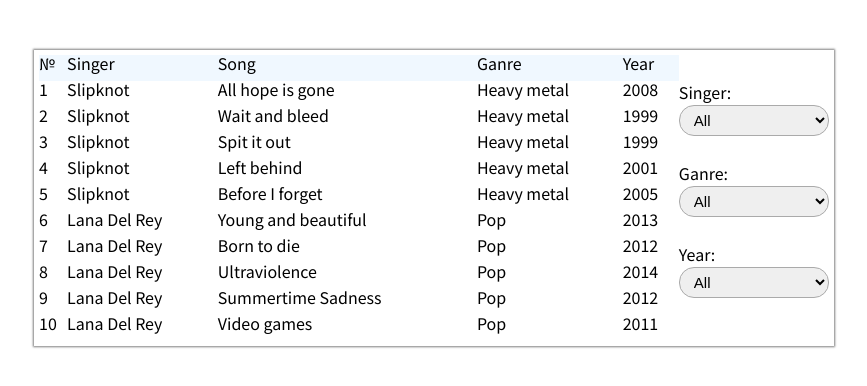
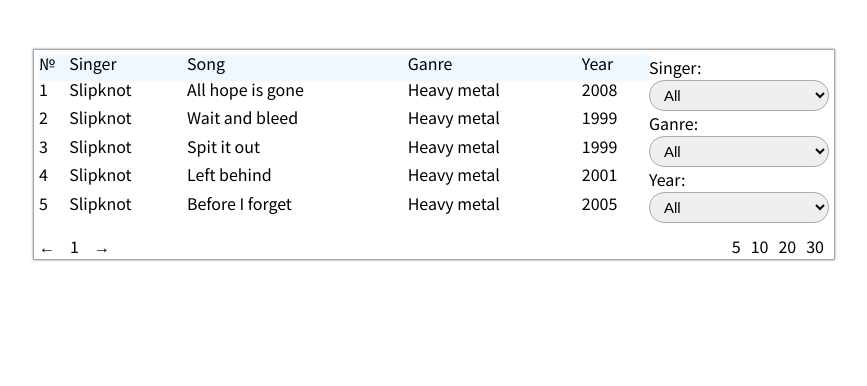
Before and after one commit to KarinaSakuta/Music, a React app: page / in a window 1280 px wide. Shown: the whole page, without its empty margins (206-1073 px from the left). Built offline with nearby package versions, Linux system fonts and the light colour scheme.

Commit message:
add: pagination

```diff
--- a/src/components/Wrapper.js
+++ b/src/components/Wrapper.js
@@ -1,5 +1,7 @@
 import React, {Component} from 'react';
 import data from '../music.json';
+
+const PAGINATION_SIZES = [5, 10, 20, 30];
 
 export default class Wrapper extends Component {
   constructor() {
@@ -9,37 +11,178 @@
       filterBySinger: 'All',
       filterByGanre: 'All',
       filterByYear: 'All',
-      list: data
+      sortingParameter: 'None',
+      list: data,
+      currentPage: 1,
+      pageSize: 5,
     };
 
-    this.renderMusic = this.renderMusic.bind(this);
-    this.renderSingerOptions = this.renderSingerOptions.bind(this);
-    this.renderGanreOptions = this.renderGanreOptions.bind(this);
-    this.renderYearOptions = this.renderYearOptions.bind(this);
     this.onFilterChangeBySinger = this.onFilterChangeBySinger.bind(this);
     this.onFilterChangeByGanre = this.onFilterChangeByGanre.bind(this);
     this.onFilterChangeByYear = this.onFilterChangeByYear.bind(this);
-    this.unique = this.unique.bind(this);
-    this.filterMusic = this.filterMusic.bind(this);
+    this.onNextClick = this.onNextClick.bind(this);
+    this.onPrevClick = this.onPrevClick.bind(this);
+    this.onChangePageSize = this.onChangePageSize.bind(this);
+  }
+
+  getFilteredMusicList(musicList) {
+    if (this.state.filterBySinger !== 'All') {
+      musicList = musicList.filter(element => element.singer === this.state.filterBySinger);
+    }
+
+    if (this.state.filterByGanre !== 'All') {
+      musicList = musicList.filter(element => element.ganre === this.state.filterByGanre);
+    }
+
+    if (this.state.filterByYear !== 'All') {
+      musicList = musicList.filter(element => element.year === this.state.filterByYear);
+    }
+
+    return musicList;
+  }
+
+  getSortedMusicList(musicList) {
+    if (this.state.sortingParameter === 'None') {
+      return musicList;
+    }
+
+    return [...musicList].sort((element1, element2) => {
+      if (element1[this.state.sortingParameter] > element2[this.state.sortingParameter]) {
+        return 1;
+      }
+
+      if (element1[this.state.sortingParameter] < element2[this.state.sortingParameter]) {
+        return -1;
+      }
+
+      return 0;
+    });
+  }
+
+  getPaginatedMusicList(musicList) {
+    let startIndex = (this.state.currentPage - 1) * this.state.pageSize;
+    let endIndex = startIndex + this.state.pageSize;
+
+    return musicList.slice(startIndex, endIndex);
+  }
+
+  getFormattedMusicList(musicList) {
+    const filteredList = this.getFilteredMusicList(musicList);
+    const sortedMusicList = this.getSortedMusicList(filteredList);
+    const paginatedMusicList = this.getPaginatedMusicList(sortedMusicList);
+
+    return paginatedMusicList;
+  }
+
+  getMaxPage() {
+    return this.state.list.music.length / this.state.pageSize;
+  }
+
+  unique(arr) {
+    let result = [];
+
+    for (let str of arr) {
+      if (!result.includes(str)) {
+        result.push(str);
+      }
+    }
+
+    return result;
+  }
+
+  onFilterChangeBySinger(event) {
+    this.setState({ filterBySinger: event.target.value });
+  }
+
+  onFilterChangeByGanre(event) {
+    this.setState({ filterByGanre: event.target.value });
+  }
+
+  onFilterChangeByYear(event) {
+    this.setState({ filterByYear: event.target.value });
+  }
+
+  onSortingChange(sortingParameter) {
+    this.setState({ sortingParameter });
+  }
+
+  onPrevClick() {
+    if (this.state.currentPage - 1 === 0) {
+      return;
+    }
+
+    this.setState({
+      currentPage: this.state.currentPage - 1,
+    });
+  }
+
+  onNextClick() {
+    if (this.state.currentPage + 1 > this.getMaxPage()) {
+      return;
+    }
+
+    this.setState({
+      currentPage: this.state.currentPage + 1,
+    });
+  }
+
+  onChangePageSize(pageSize) {
+    this.setState({ pageSize });
+  }
+
+  renderSingerOptions() {
+    let singerArray = data.music.map((singerElement) => {
+      return singerElement.singer;
+    });
+
+    singerArray = this.unique(singerArray);
+
+    return singerArray.map((singerElement, index) => {
+      return (
+        <option key={index} className="wrapper__filter-option" value={singerElement}>{singerElement}</option>
+      );
+    });
+  }
+
+  renderGanreOptions() {
+    let ganreArray = data.music.map((ganreElement) => {
+      return ganreElement.ganre;
+    });
+
+    ganreArray = this.unique(ganreArray);
+
+    return ganreArray.map((ganreElement, index) => {
+      return (
+        <option key={index} className="wrapper__filter-option" value={ganreElement}>{ganreElement}</option>
+      );
+    });
+  }
+
+  renderYearOptions() {
+    let yearArray = data.music.map((yearElement) => {
+      return yearElement.year;
+    });
+
+    yearArray = this.unique(yearArray);
+
+    yearArray = yearArray.sort(function(a, b) {
+      return a - b;
+    });
+
+    return yearArray.map((yearElement, index) => {
+      return (
+        <option key={index} className="wrapper__filter-option" value={yearElement}>{yearElement}</option>
+      );
+    });
   }
 
   renderMusic() {
-    let sortedList = this.state.list.music;
-    if (this.state.filterBySinger !== 'All') {
-      sortedList = sortedList.filter(element => element.singer === this.state.filterBySinger);
-    }
+    let musicList = this.state.list.music;
+    const formattedMusicList = this.getFormattedMusicList(musicList);
 
-    if (this.state.filterByGanre !== 'All') {
-      sortedList = sortedList.filter(element => element.ganre === this.state.filterByGanre);
-    }
-
-    if (this.state.filterByYear !== 'All') {
-      sortedList = sortedList.filter(element => element.year === this.state.filterByYear);
-    }
-
-    return sortedList.map((musicElement, indexOfMusicElement) => {
+    return formattedMusicList.map((musicElement, indexOfMusicElement) => {
         return (
-          <tr className="wrapper__table-row">
+          <tr key={indexOfMusicElement} className="wrapper__table-row">
             <td className="wrapper__table-cell">
               <p className="wrapper__table-text">{indexOfMusicElement + 1}</p>
             </td>
@@ -60,110 +203,31 @@
     });
   }
 
-  unique(arr) {
-    let result = [];
-
-    for (let str of arr) {
-      if (!result.includes(str)) {
-        result.push(str);
-      }
-    }
-
-    return result;
-  }
-
-
-  renderSingerOptions() {
-    let singerArray = data.music.map((singerElement) => {
-      return singerElement.singer;
-    });
-
-    singerArray = this.unique(singerArray);
-
-    return singerArray.map((singerElement) => {
+  renderPaginationSizes() {
+    return PAGINATION_SIZES.map((paginationSize, index) => {
       return (
-        <option className="wrapper__filter-option" value={singerElement}>{singerElement}</option>
+        <div key={index} className="wrapper__pagination-size" onClick={() => this.onChangePageSize(paginationSize)}>{paginationSize}</div>
       );
     });
   }
 
-  renderGanreOptions() {
-    let ganreArray = data.music.map((ganreElement) => {
-      return ganreElement.ganre;
-    });
-
-    ganreArray = this.unique(ganreArray);
-
-    return ganreArray.map((ganreElement) => {
+  renderPagination() {
     return (
-        <option className="wrapper__filter-option" value={ganreElement}>{ganreElement}</option>
+      <div className="wrapper__pagination">
+          <div className="wrapper__pagination-container">
+            <div className="wrapper__pagination-prev" onClick={this.onPrevClick}>←</div>
+            <div className="wrapper__pagination-current">{this.state.currentPage}</div>
+            <div className="wrapper__pagination-next" onClick={this.onNextClick}>→</div>
+          </div>
+          <div className="wrapper__pagination-container">
+            {this.renderPaginationSizes()}
+          </div>
+      </div>
     );
-    });
   }
 
-  renderYearOptions() {
-    let yearArray = data.music.map((yearElement) => {
-      return yearElement.year;
-    });
-
-    yearArray = this.unique(yearArray);
-
-    yearArray = yearArray.sort(function(a, b) {
-      return a - b;
-    });
-
-    return yearArray.map((yearElement) => {
+  renderFilters() {
     return (
-        <option className="wrapper__filter-option" value={yearElement}>{yearElement}</option>
-      );
-    });
-  }
-
-
-  onFilterChangeBySinger(event) {
-    this.setState({ filterBySinger: event.target.value });
-  }
-
-  onFilterChangeByGanre(event) {
-    this.setState({ filterByGanre: event.target.value });
-  }
-
-  onFilterChangeByYear(event) {
-    this.setState({ filterByYear: event.target.value });
-  }
-
-  filterMusic() {
-
-  }
-
-  render() {
-    return (
-      <div className="wrapper">
-        <table className="wrapper__table">
-          <thead className="wrapper__table-head">
-            <tr className="wrapper__table-row">
-              <td className="wrapper__table-cell">
-                <p className="wrapper__table-text">№</p>
-              </td>
-              <td className="wrapper__table-cell">
-                <p className="wrapper__table-text">Singer</p>
-              </td>
-              <td className="wrapper__table-cell">
-                <p className="wrapper__table-text">Song</p>
-              </td>
-              <td className="wrapper__table-cell">
-                <p className="wrapper__table-text">Ganre</p>
-              </td>
-              <td className="wrapper__table-cell">
-                <p className="wrapper__table-text">Year</p>
-              </td>
-            </tr>
-          </thead>
-          <tbody className="wrapper__table-body">
-            {this.renderMusic()}
-          </tbody>
-        </table>
-
       <div className="wrapper__filter">
         <label className="wrapper__filter-label">
           Singer:
@@ -187,6 +251,52 @@
           </select>
         </label>
       </div>
+    );
+  }
+
+  renderTableHead() {
+    return (
+      <thead className="wrapper__table-head">
+        <tr className="wrapper__table-row">
+          <td className="wrapper__table-cell">
+            <p className="wrapper__table-text">№</p>
+          </td>
+          <td className="wrapper__table-cell" onClick={() => this.onSortingChange('singer')}>
+            <p className="wrapper__table-text">Singer</p>
+          </td>
+          <td className="wrapper__table-cell" onClick={() => this.onSortingChange('song')}>
+            <p className="wrapper__table-text">Song</p>
+          </td>
+          <td className="wrapper__table-cell" onClick={() => this.onSortingChange('ganre')}>
+            <p className="wrapper__table-text">Ganre</p>
+          </td>
+          <td className="wrapper__table-cell" onClick={() => this.onSortingChange('year')}>
+            <p className="wrapper__table-text">Year</p>
+          </td>
+        </tr>
+      </thead>
+    );
+  }
+
+  renderTable() {
+    return (
+      <table className="wrapper__table">
+        {this.renderTableHead()}
+        <tbody className="wrapper__table-body">
+          {this.renderMusic()}
+        </tbody>
+      </table>
+    );
+  }
+
+  render() {
+    return (
+      <div className="wrapper">
+        <div className="wrapper__container">
+          {this.renderTable()}
+          {this.renderFilters()}
+        </div>
+        {this.renderPagination()}
       </div>
     );
   }
--- a/src/scss/components/main.scss
+++ b/src/scss/components/main.scss
@@ -1,4 +1,5 @@
 @import "mixins.scss";
+@import "wrapper.scss";
 
 * {
     box-sizing: border-box;
@@ -18,32 +19,3 @@
     padding: 5px 10px;
     font-size: 15px;
 }
-
-.wrapper {
-    display: flex;
-    flex-direction: row;
-    margin: 50px auto 0 auto;
-    padding: 5px;
-    max-width: 800px;
-    box-shadow: 0 0 2px 1px rgba(0,0,0,0.5);
-    &__table {
-        width: 100%;
-    }
-    &__table-head {
-        background-color: aliceblue;
-    }
-    &__table-cell {
-        padding-bottom: 10px;
-    }
-    &__filter {
-        display: flex;
-        flex-direction: column;
-    }
-    &__filter-select {
-        width: 100%;
-    }
-    &__filter-label {
-        margin-top: 25px;
-        line-height: 25px;
-    }
-}
--- /dev/null
+++ b/src/scss/components/wrapper.scss
@@ -0,0 +1,68 @@
+.wrapper {
+    margin: 50px auto 0 auto;
+    padding: 5px;
+    max-width: 800px;
+    box-shadow: 0 0 2px 1px rgba(0,0,0,0.5);
+
+    &__container {
+        display: flex;
+        flex-direction: row;
+    }
+    &__table {
+        width: 100%;
+    }
+    &__table-head {
+        background-color: aliceblue;
+        box-shadow: 0 0 2px 1px rgba(239, 250, 255, 0.87);
+    }
+    &__table-cell {
+        padding-bottom: 10px;
+    }
+    &__filter {
+        max-width: 180px;
+    }
+    &__filter-select {
+        width: 100%;
+    }
+    &__filter-label {
+        margin-top: 25px;
+        line-height: 25px;
+    }
+    &__pagination {
+        margin-top: 15px;
+        display: flex;
+        flex-direction: row;
+        justify-content: space-between;
+    }
+    &__pagination-prev {
+        margin-right: 15px;
+        &:hover {
+            color: cornflowerblue;
+            cursor: pointer;
+        }
+    }
+    &__pagination-next {
+        margin-left: 15px;
+        &:hover {
+            color: cornflowerblue;
+            cursor: pointer;
+        }
+    }
+    &__pagination-current {
+        &:hover {
+            color: cornflowerblue;
+            cursor: default;
+        }
+    }
+    &__pagination-container {
+        display: flex;
+        flex-direction: row;
+    }
+    &__pagination-size {
+        padding: 0 5px;
+        &:hover {
+            color: cornflowerblue;
+            cursor: pointer;
+        }
+    }
+}
```
Also changed, not shown: src/css/main.css, 1 other file. Lines whose indentation alone changed are shown as unchanged.
